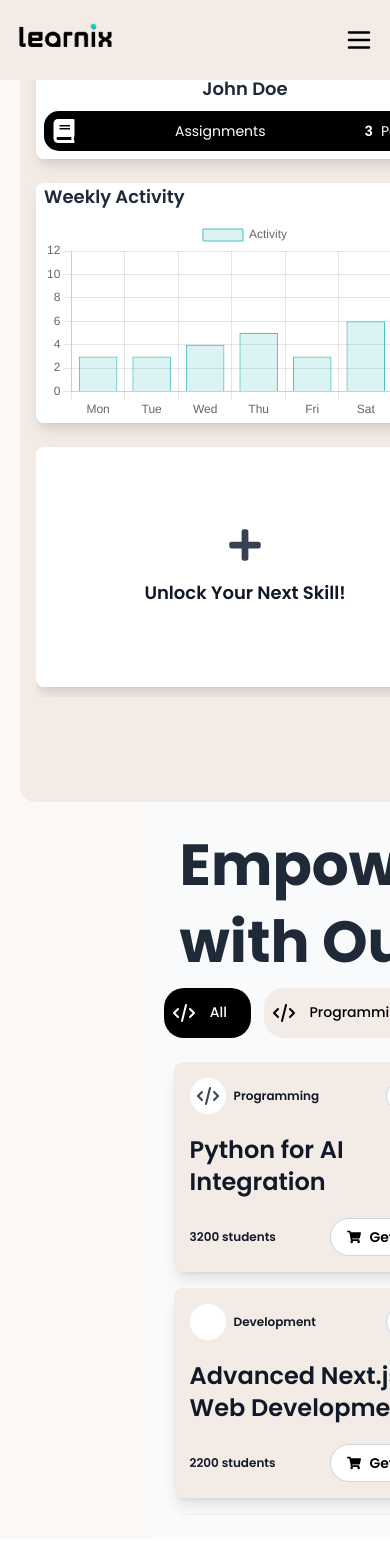
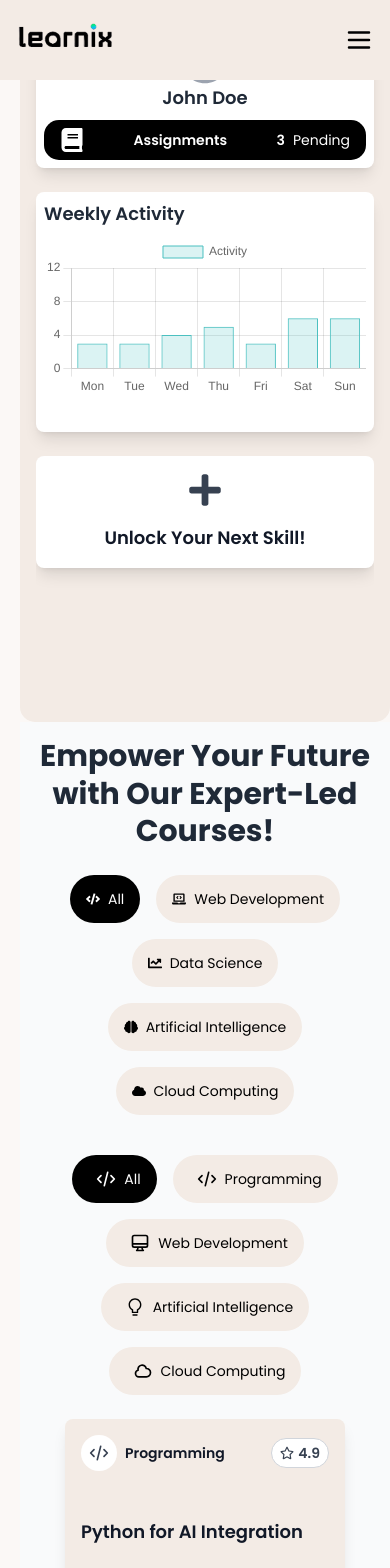
Before and after one commit to ABUBAKARKHAN-Stack/Learnix-production, a React (Vite) app in the folder frontend/: page /Dashboard in a window 390 px wide. Shown: the top 1568 px of the page. Before the commit the page ends 1539 px from the top, so only its background shows below. Built offline with nearby package versions, Linux system fonts and the light colour scheme.

Commit message:
Updated dashboard components

```diff
--- a/frontend/src/Components/DashboardCourses.jsx
+++ b/frontend/src/Components/DashboardCourses.jsx
@@ -3,7 +3,6 @@ import { FaRegStar, FaShoppingCart } from "react-icons/fa";
 import {
   HiOutlineCode,
   HiOutlineDesktopComputer,
-  HiOutlineLightBulb,
   HiOutlineCloud,
 } from "react-icons/hi";
 import { AiOutlineBulb } from "react-icons/ai";
@@ -12,19 +11,19 @@ const DashboardCourses = ({ courses, onGetNow }) => {
   const [selectedCategory, setSelectedCategory] = useState("All");
 
   const categories = [
-    { name: "All", icon: <HiOutlineCode className="text-2xl ml-2" /> },
-    { name: "Programming", icon: <HiOutlineCode className="text-2xl ml-2" /> },
+    { name: "All", icon: <HiOutlineCode className="text-xl ml-2" /> },
+    { name: "Programming", icon: <HiOutlineCode className="text-xl ml-2" /> },
     {
       name: "Web Development",
-      icon: <HiOutlineDesktopComputer className="text-2xl ml-2" />,
+      icon: <HiOutlineDesktopComputer className="text-xl ml-2" />,
     },
     {
       name: "Artificial Intelligence",
-      icon: <AiOutlineBulb className="text-2xl ml-2" />,
+      icon: <AiOutlineBulb className="text-xl ml-2" />,
     },
     {
       name: "Cloud Computing",
-      icon: <HiOutlineCloud className="text-2xl ml-2" />,
+      icon: <HiOutlineCloud className="text-xl ml-2" />,
     },
   ];
 
@@ -34,35 +33,40 @@ const DashboardCourses = ({ courses, onGetNow }) => {
       : courses.filter((course) => course.category === selectedCategory);
 
   return (
-    <div className="space-y-6">
+    <div className="space-y-6 w-full mx-auto p-4">
       {/* Filter Bar */}
-      <div className="flex flex-wrap justify-around mb-4 -mt-6 gap-2">
+      <div className="flex flex-wrap justify-center gap-4 mb-6">
         {categories.map((category, index) => (
           <button
             key={index}
-            className={`h-[50px] text-[14px] w-fit gap-[14px] rounded-[20px] justify-between flex items-center pr-6 ${
+            className={`h-12 text-sm px-4 gap-2 rounded-full flex items-center transition-all duration-300 ${
               selectedCategory === category.name
                 ? "bg-black text-white"
-                : "bg-[#F3EBE5] text-black hover:bg-[#ffe6d3] hover:text-black"
+                : "bg-[#F3EBE5] text-black hover:bg-[#ffe6d3]"
             }`}
-            onClick={() => setSelectedCategory(category.name)}>
+            onClick={() => setSelectedCategory(category.name)}
+          >
             {category.icon}
-            <span className="text-[14px] font-medium">{category.name}</span>
+            <span>{category.name}</span>
           </button>
         ))}
       </div>
 
       {/* Courses List */}
-      <div className="flex flex-wrap gap-4 h-[453px] rounded-3xl justify-center overflow-y-scroll  scrollbar-thin scrollbar-thumb-gray-400 scrollbar-track-gray-200">
-        {filteredCourses.map((course) => (
+      <div className="flex flex-wrap justify-center gap-4 overflow-y-scroll max-h-[70vh] scrollbar-thin scrollbar-thumb-gray-400 scrollbar-track-gray-200">
+        {filteredCourses.length === 0 ? (
+          <p className="text-lg font-semibold text-gray-700">No courses available.</p>
+        ) : (
+          filteredCourses.map((course) => (
             <div
               key={course.id}
-            className="w-72 h-[210px] bg-[#F3EBE5] shadow-lg rounded-lg p-4 flex flex-col justify-between overys">
+              className="w-[280px] md:w-[240px] lg:w-[220px] h-[220px] bg-[#F3EBE5] shadow-lg rounded-lg p-4 flex flex-col justify-between transition-transform duration-300 hover:scale-105"
+            >
               {/* Course Info */}
               <div className="flex justify-between items-center">
-              <div className="flex items-center space-x-2">
+                <div className="flex items-center gap-2">
                   <div className="flex justify-center items-center w-9 h-9 bg-white rounded-full">
-                  <div className="text-2xl text-gray-700">
+                    <div className="text-xl text-gray-700">
                       {course.category === "Programming" && <HiOutlineCode />}
                       {course.category === "Web Development" && (
                         <HiOutlineDesktopComputer />
@@ -75,11 +79,9 @@ const DashboardCourses = ({ courses, onGetNow }) => {
                       )}
                     </div>
                   </div>
-                <p className="text-[12px] font-semibold text-gray-900">
-                  {course.category}
-                </p>
+                  <p className="text-sm font-semibold text-gray-900">{course.category}</p>
                 </div>
-              <div className="flex items-center w-[60px] justify-between h-8 bg-white rounded-full border border-gray-300 px-2">
+                <div className="flex items-center px-2 py-1 bg-white rounded-full border border-gray-300">
                   <FaRegStar className="text-gray-700 text-sm" />
                   <span className="ml-1 text-sm font-semibold text-gray-700">
                     {course.rating.toFixed(1)}
@@ -88,29 +90,26 @@ const DashboardCourses = ({ courses, onGetNow }) => {
               </div>
 
               {/* Course Name */}
-            <div>
-              <h3 className="text-2xl font-semibold text-gray-900">
+              <h3 className="text-lg md:text-xl font-semibold text-gray-900">
                 {course.name}
               </h3>
-            </div>
 
               {/* Students and Button */}
               <div className="flex justify-between items-center">
-              <p className="text-[12px] font-semibold text-gray-900">
+                <p className="text-sm font-semibold text-gray-900">
                   {course.joinPersons} students
                 </p>
                 <button
-                onClick={() => {
-                  console.log("Course clicked in DashboardCourses:", course); // Debug log for button click
-                  onGetNow(course); // Ensure onGetNow is passed correctly
-                }}
-                className="flex items-center gap-2 px-4 py-2 bg-white text-black border border-gray-300 rounded-full hover:bg-gray-100">
+                  onClick={() => onGetNow(course)}
+                  className="flex items-center gap-2 px-3 py-1 bg-white text-black border border-gray-300 rounded-full hover:bg-gray-100"
+                >
                   <FaShoppingCart className="text-sm" />
                   <span className="text-sm font-semibold">Get Now</span>
                 </button>
               </div>
             </div>
-        ))}
+          ))
+        )}
       </div>
     </div>
   );
--- a/frontend/src/Components/DashboardProfile.jsx
+++ b/frontend/src/Components/DashboardProfile.jsx
@@ -7,28 +7,26 @@ import {
   FaTimes,
   FaPlus,
   FaRegStar,
-} from "react-icons/fa"; // Import relevant icons
+} from "react-icons/fa";
 import {
   HiOutlineCode,
   HiOutlineDesktopComputer,
   HiOutlineCloud,
-} from "react-icons/hi"; // Import course category icons
-import { AiOutlineBulb } from "react-icons/ai"; // AI course icon
-import Chart from "chart.js/auto"; // Import chart.js for the chart
+} from "react-icons/hi";
+import { AiOutlineBulb } from "react-icons/ai";
+import Chart from "chart.js/auto";
 
 const DashboardProfile = ({ userProfileCourses, onCancelCourse }) => {
-  const canvasRef = useRef(null); // Ref to canvas element
-  const chartRef = useRef(null); // Ref to the Chart instance
+  const canvasRef = useRef(null);
+  const chartRef = useRef(null);
 
   useEffect(() => {
-    // Destroy the chart if it exists before creating a new one
     if (chartRef.current) {
       chartRef.current.destroy();
     }
 
-    const ctx = canvasRef.current?.getContext("2d"); // Ensure the canvas element exists
+    const ctx = canvasRef.current?.getContext("2d");
     if (ctx) {
-      // Initialize chart
       chartRef.current = new Chart(ctx, {
         type: "bar",
         data: {
@@ -54,125 +52,93 @@ const DashboardProfile = ({ userProfileCourses, onCancelCourse }) => {
       });
     }
 
-    // Cleanup on unmount or re-render to prevent memory leaks
     return () => {
       if (chartRef.current) {
         chartRef.current.destroy();
       }
     };
-  }, []); // Empty dependency array to run effect only once
+  }, []);
 
   return (
     <div
-      className="bg-[#F3EBE5] w-[450px] h-[95vh] p-4 space-y-6 md:mt-[4vh] rounded-[15px] mr-4 ss:mt-[12vh] ss:-ml-[2.5%] s450:ml-[3%]
-      ss:w-[400px]
-    s500:ml-[6%]
-    s550:ml-[10%]
-    s600:ml-[14%]
-    s650:ml-[3%] md:ml-[5vh]
-   ">
-      {/* 1st Div: Header Section */}
-      <div className="bg-white p-2 rounded-lg shadow-lg w-[100%] ">
-        <div className="flex justify-between items-center flex-col">
+      className="bg-[#F3EBE5] w-full max-w-[600px] md:max-w-[450px] h-full md:h-[95vh] p-4 space-y-6 rounded-[15px] mx-auto">
+      {/* Header Section */}
+      <div className="bg-white p-2 rounded-lg shadow-lg">
+        <div className="flex flex-col justify-center items-center">
           {/* Notifications and Settings */}
-
-          <div className="flex flex-row  justify-between w-full px-2 py-1">
+          <div className="flex justify-between w-full px-2 py-1">
             <FaBell className="text-gray-600 text-xl cursor-pointer hover:text-gray-800" />
             <FaCog className="text-gray-600 text-xl cursor-pointer hover:text-gray-800" />
           </div>
           {/* User Avatar */}
-          <div className="flex flex-col items-center -mt-[3vh]">
+          <div className="flex flex-col items-center -mt-4">
             <FaUserCircle className="text-5xl text-gray-400" />
-            <span className="text-gray-800 text-lg font-semibold">
-              John Doe
-            </span>
+            <span className="text-gray-800 text-lg font-semibold">John Doe</span>
           </div>
-          {/* Books and Assignments */}
-          <div className="flex items-center space-x-2 w-[100%] bg-black rounded-[15px] h-[40px] mt-2 px-2 text-white flex-row justify-between">
+          {/* Assignments */}
+          <div className="flex items-center justify-between w-full bg-black rounded-[15px] h-[40px] mt-2 px-4 text-white">
             <FaBook className="text-white text-2xl" />
-            <span className="text-white text-sm ml-[172px]">
-              Assignments
-            </span>{" "}
-            <div className="flex items-center flex-row justify-around gap-2 ">
-              <span className="text-white text-sm font-semibold">3</span>
-
-              <span className="text-white text-sm">Pending</span>
+            <span className="text-white text-sm font-semibold">Assignments</span>
+            <div className="flex items-center gap-2">
+              <span className="text-sm font-semibold">3</span>
+              <span className="text-sm">Pending</span>
             </div>
           </div>
         </div>
       </div>
 
-      {/* 2nd Div: Activity Chart */}
-      <div className="bg-white p-2 rounded-lg shadow-lg h-[240px] mt-1">
-        <h3 className="text-lg font-semibold text-gray-800 mb-2 -mt-2">
-          Weekly Activity
-        </h3>
+      {/* Activity Chart */}
+      <div className="bg-white p-2 rounded-lg shadow-lg h-[240px]">
+        <h3 className="text-lg font-semibold text-gray-800 mb-2">Weekly Activity</h3>
         <canvas ref={canvasRef}></canvas>
       </div>
 
-      {/* 3rd Div: User Added Courses */}
-      {/* 3rd Div: User Added Courses */}
+      {/* User Added Courses */}
       <div className="h-[250px] overflow-y-scroll scrollbar-thin scrollbar-thumb-gray-400 scrollbar-track-gray-200">
         <div className="flex flex-col gap-4">
           {userProfileCourses.length === 0 ? (
-            <div className="w-[100%] h-[240px] bg-white shadow-lg rounded-lg p-4 flex flex-col justify-center items-center">
+            <div className="bg-white shadow-lg rounded-lg p-4 flex flex-col justify-center items-center">
               <FaPlus className="text-4xl text-gray-700 mb-4" />
-              <p className="text-lg font-semibold text-gray-900 text-center">
-                Unlock Your Next Skill!
-              </p>
+              <p className="text-lg font-semibold text-gray-900">Unlock Your Next Skill!</p>
             </div>
           ) : (
             userProfileCourses.map((course) => (
               <div
                 key={course.id}
-                className="w-[100%] h-[240px] bg-white shadow-lg rounded-lg p-4 flex flex-col justify-between">
+                className="bg-white shadow-lg rounded-lg p-4 flex flex-col justify-between">
                 {/* Course Info */}
                 <div className="flex justify-between items-center">
-                  <div className="flex items-center space-x-2">
+                  <div className="flex items-center gap-2">
                     <div className="flex justify-center items-center w-9 h-9 bg-[#F3EBE5] rounded-full">
                       <div className="text-2xl text-gray-700">
                         {course.category === "Programming" && <HiOutlineCode />}
-                        {course.category === "Web Development" && (
-                          <HiOutlineDesktopComputer />
-                        )}
-                        {course.category === "Artificial Intelligence" && (
-                          <AiOutlineBulb />
-                        )}
-                        {course.category === "Cloud Computing" && (
-                          <HiOutlineCloud />
-                        )}
+                        {course.category === "Web Development" && <HiOutlineDesktopComputer />}
+                        {course.category === "Artificial Intelligence" && <AiOutlineBulb />}
+                        {course.category === "Cloud Computing" && <HiOutlineCloud />}
                       </div>
                     </div>
-                    <p className="text-[12px] font-semibold text-gray-900">
-                      {course.category}
-                    </p>
+                    <p className="text-sm font-semibold text-gray-900">{course.category}</p>
                   </div>
-                  <div className="flex items-center w-[60px] justify-between h-8 bg-[#F3EBE5] rounded-full border border-gray-300 px-2">
+                  <div className="flex items-center gap-1 px-2 py-1 bg-[#F3EBE5] rounded-full">
                     <FaRegStar className="text-gray-700 text-sm" />
-                    <span className="ml-1 text-sm font-semibold text-gray-700">
-                      {course.rating.toFixed(1)}
-                    </span>
+                    <span className="text-sm font-semibold">{course.rating.toFixed(1)}</span>
                   </div>
                 </div>
 
                 {/* Course Name */}
-                <div>
-                  <h3 className="text-2xl font-semibold text-gray-900">
-                    {course.name}
-                  </h3>
-                </div>
+                <h3 className="text-xl font-semibold text-gray-900">{course.name}</h3>
 
-                {/* Students and Cancel Button */}
+                {/* Actions */}
                 <div className="flex justify-between items-center">
                   <button
                     onClick={() => onCancelCourse()}
-                    className="flex items-center gap-2 px-4 py-2 bg-[#F3EBE5] text-black border border-gray-300 rounded-full hover:bg-gray-100">
+                    className="flex items-center gap-2 px-4 py-1 bg-[#F3EBE5] rounded-full border border-gray-300 hover:bg-gray-100">
                     <span className="text-sm font-semibold">View Course</span>
                   </button>
                   <button
                     onClick={() => onCancelCourse(course)}
-                    className="flex items-center gap-2 px-4 py-2 bg-[#F3EBE5] text-black border border-gray-300 rounded-full hover:bg-gray-100">
-                    <FaTimes className="text-sm" /> {/* 'X' icon for cancel */}
+                    className="flex items-center gap-2 px-4 py-1 bg-[#F3EBE5] rounded-full border border-gray-300 hover:bg-gray-100">
+                    <FaTimes className="text-sm" />
                     <span className="text-sm font-semibold">Cancel</span>
                   </button>
                 </div>
--- a/frontend/src/Components/Dashboardmain.jsx
+++ b/frontend/src/Components/Dashboardmain.jsx
@@ -47,8 +47,8 @@ const DashboardMain = ({ courses, onGetNow }) => {
 
   // Function to render the stars based on rating
   const renderStars = (rating) => {
-    const filledStars = Math.floor(rating); // The number of filled stars
-    const emptyStars = 5 - filledStars; // The number of empty stars
+    const filledStars = Math.floor(rating);
+    const emptyStars = 5 - filledStars;
     const stars = [];
 
     // Add filled stars
@@ -65,12 +65,32 @@ const DashboardMain = ({ courses, onGetNow }) => {
   };
 
   return (
-    <div className="flex flex-col items-center space-y-8 p-6 bg-gray-50 w-[950px] ml-[15vh]">
+    <div className="flex flex-col items-center space-y-6 p-4 bg-gray-50 w-full max-w-[1100px] mx-auto">
       {/* Header Section */}
-      <h1 className="font-bold text-gray-800 text-[58px] text-left w-[98%] leading-[77px]">
-        Empower Your Future <br /> with Our Expert-Led  Courses!
+      <h1 className="font-bold text-gray-800 text-3xl sm:text-4xl md:text-5xl lg:text-[58px] text-center md:text-left leading-tight md:leading-[77px]">
+        Empower Your Future <br className="hidden md:block" /> with Our Expert-Led Courses!
       </h1>
-      <div className="w-[920px]">
+
+      {/* Category Selection */}
+      <div className="flex flex-wrap justify-center gap-4 mt-4">
+        {categories.map((category, index) => (
+          <button
+            key={index}
+            className={`h-12 text-sm px-4 gap-2 rounded-full flex items-center transition-all duration-300 ${
+              selectedCategory === category
+                ? "bg-black text-white"
+                : "bg-[#F3EBE5] text-black hover:bg-[#ffe6d3]"
+            }`}
+            onClick={() => setSelectedCategory(category)}
+          >
+            {categoryIcons[category] || <FaCode />} {/* Default icon if no specific one is mapped */}
+            <span>{category}</span>
+          </button>
+        ))}
+      </div>
+
+      {/* Display Filtered Courses */}
+      <div className="w-full mt-6">
         {/* Pass the onGetNow function to DashboardCourses */}
         <DashboardCourses courses={filteredCourses} onGetNow={onGetNow} />
       </div>
```
Also changed, not shown: frontend/src/Components/Sidebar.jsx (+45 -65 lines). Lines whose indentation alone changed are shown as unchanged.
